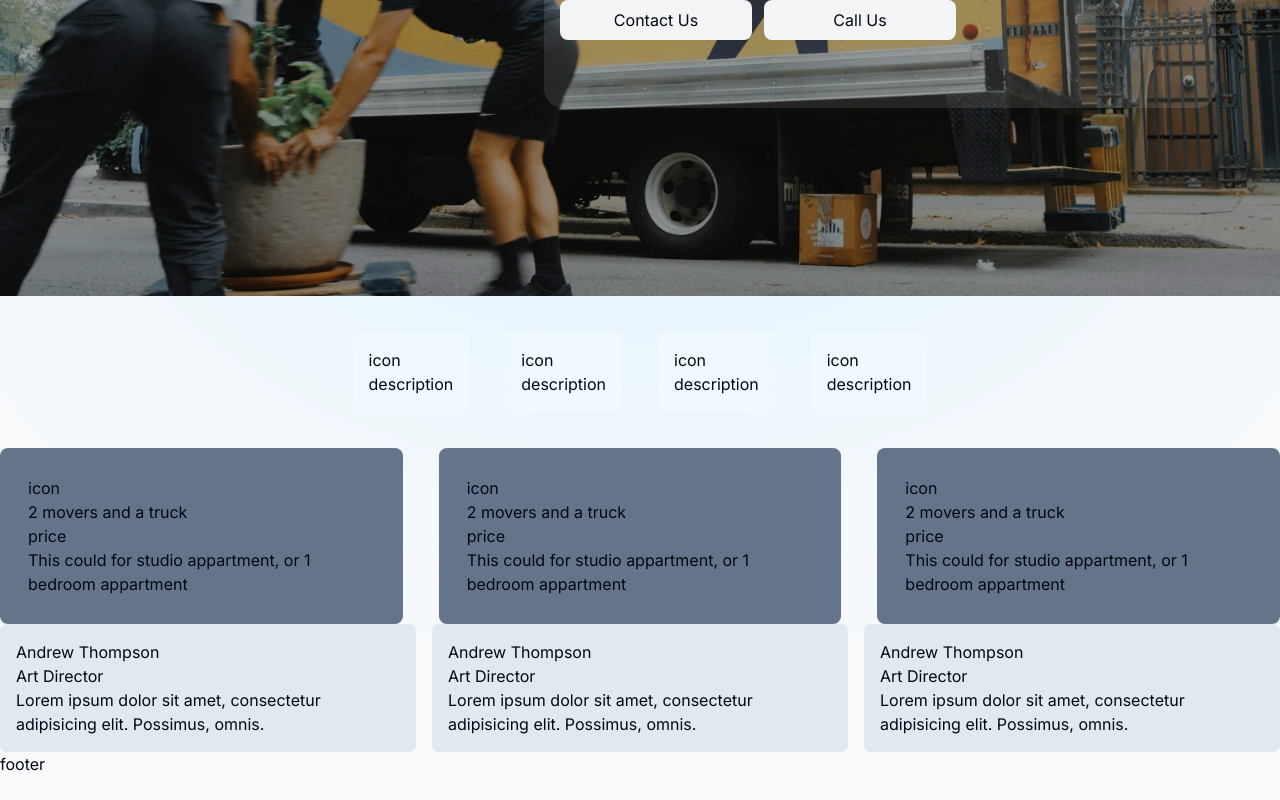
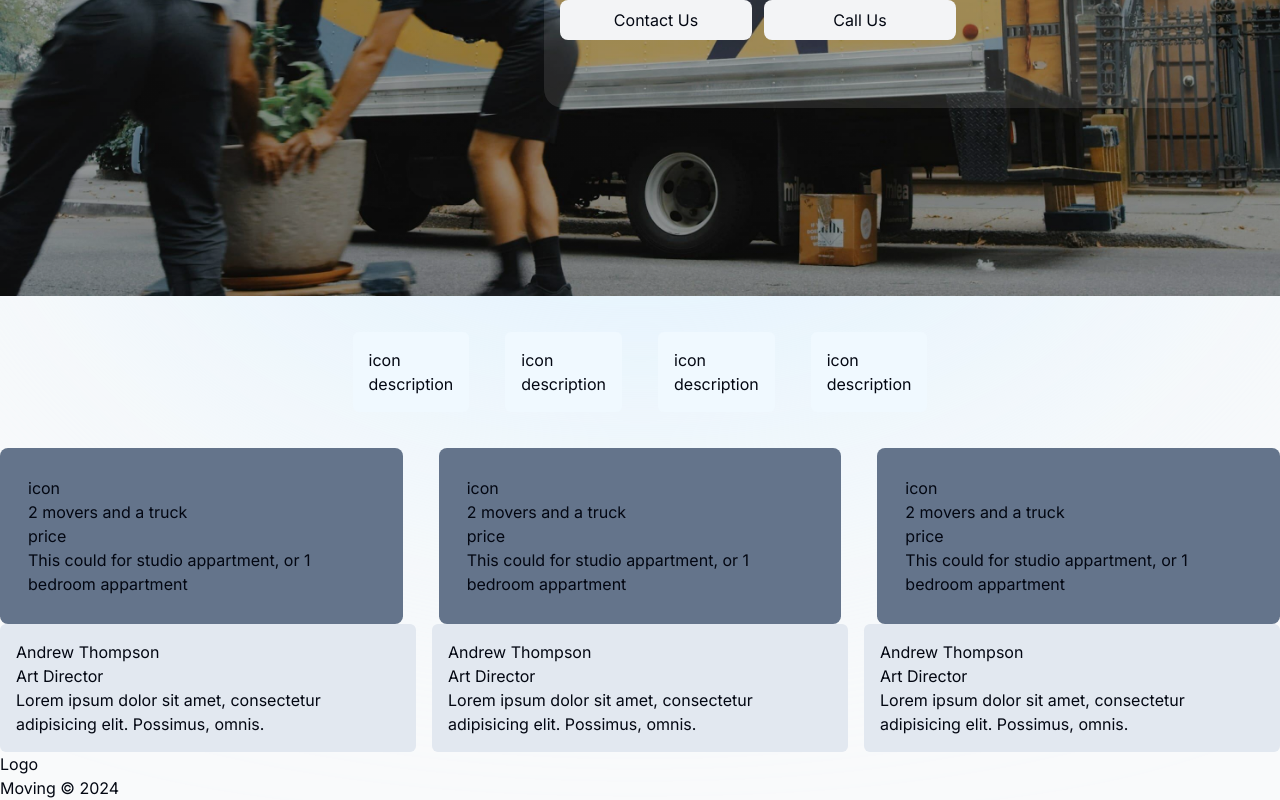
Before and after one commit to Alexandrbig1/asap-moving, a Next.js app: page / in a window 1280 px wide. Shown: the part 400-1200 px from the top of the page. Before the commit the page ends 1176 px from the top, so only its background shows below. Built offline with nearby package versions, Linux system fonts and the light colour scheme.

Commit message:
fix: updated footer component:

```diff
--- a/components/footer.tsx
+++ b/components/footer.tsx
@@ -1,5 +1,12 @@
 import React from "react";
 
 export default function Footer() {
-  return <div>footer</div>;
+  return (
+    <div>
+      <div>Logo</div>
+      <div>
+        Moving &copy; <span>{new Date().getFullYear()}</span>
+      </div>
+    </div>
+  );
 }
```
